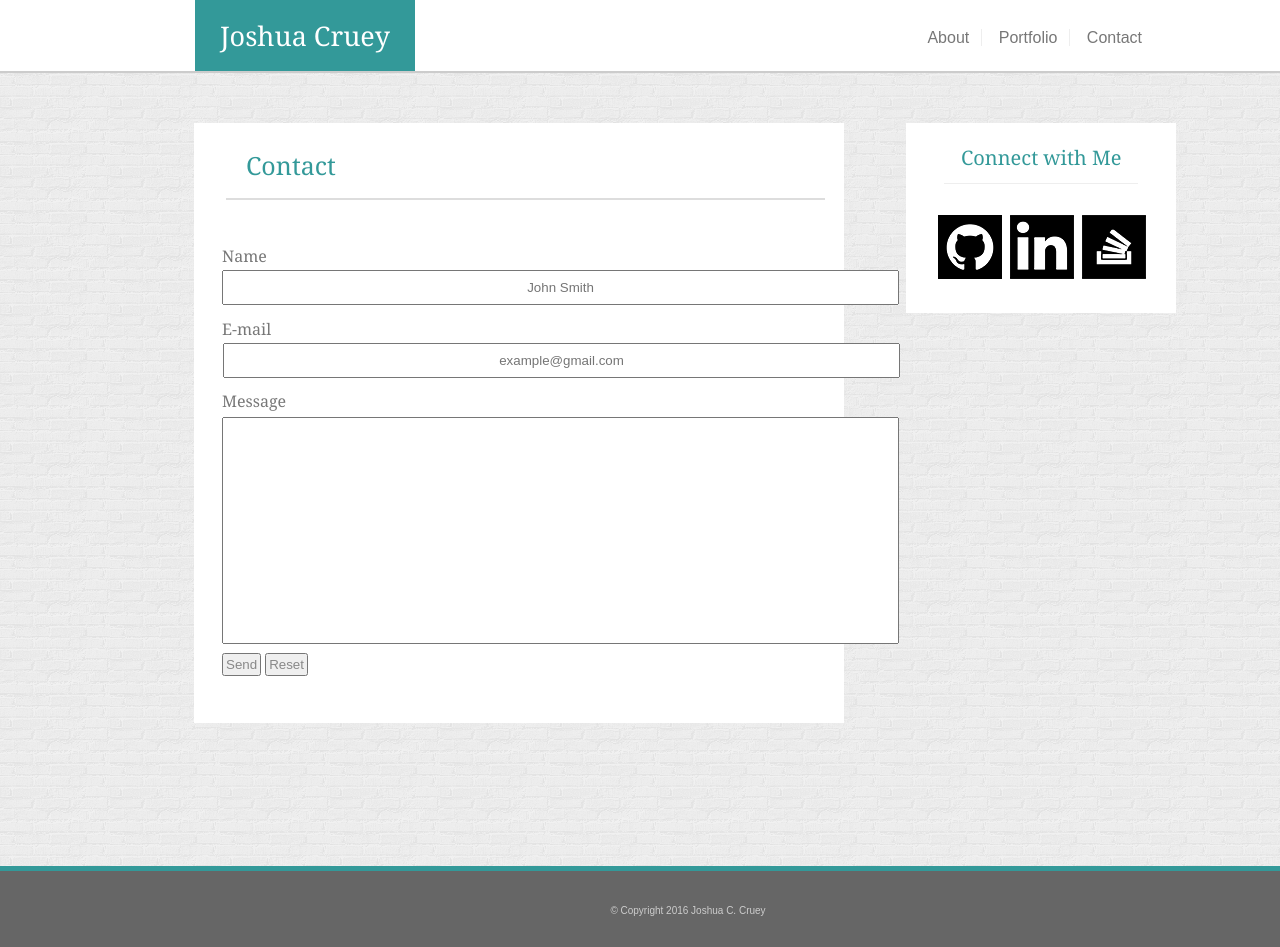
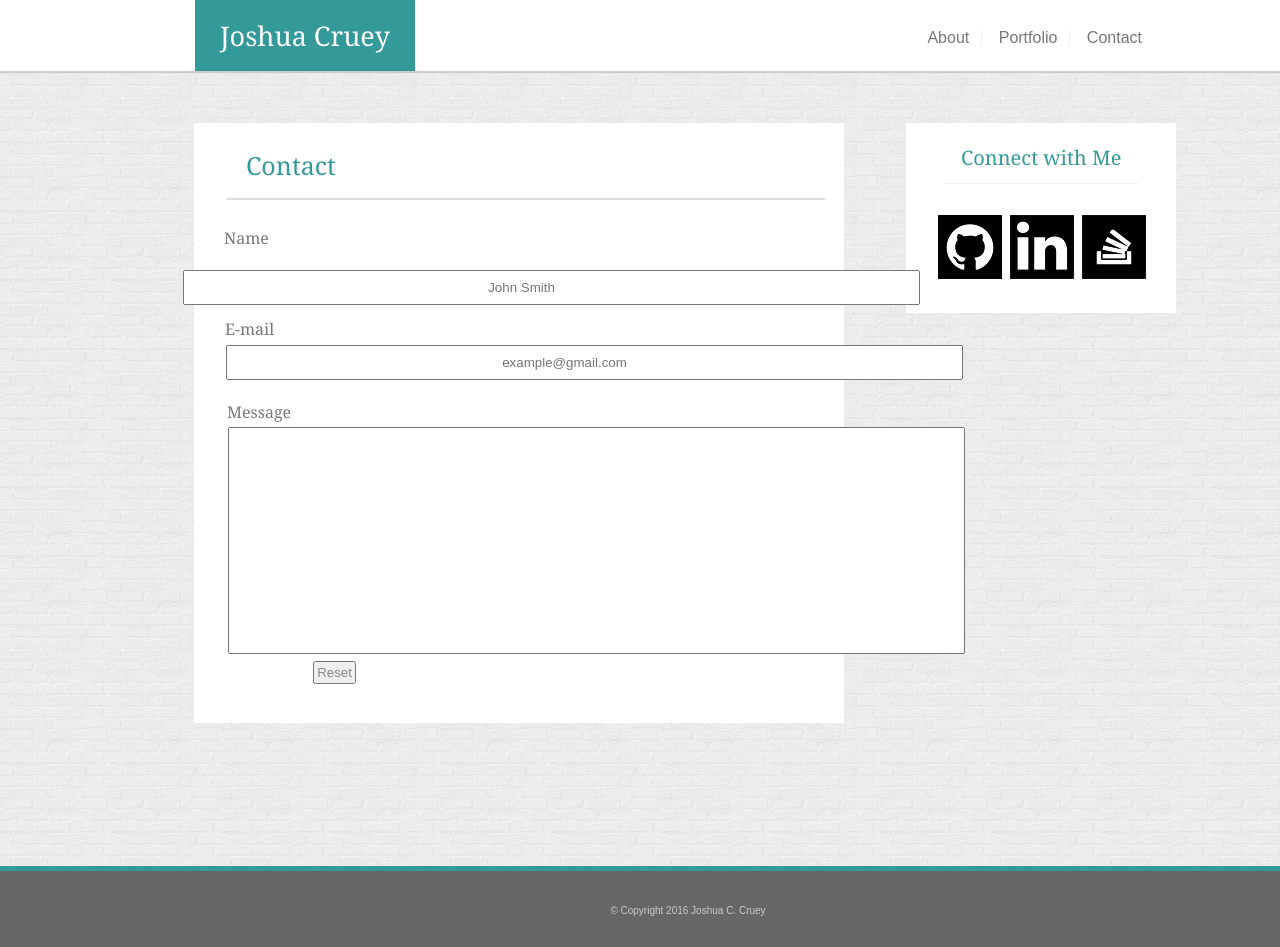
Before and after one commit to jcruey/Basic-Portfolio, a PHP site: page /contact.html in a window 1280 px wide; the page is wider, and only the part inside the window is pictured. Run offline with PHP 8.4, Linux system fonts and the light colour scheme.

Commit message:
update to style.css to fix layout issue on some browsers for form fields

```diff
--- a/assets/css/style.css
+++ b/assets/css/style.css
@@ -108,63 +108,66 @@ iframe {
 #submit {
     float: left;
     position: relative;
-    left: 18px;
-    top: 82px;
+    left: -560px;
+    top: 318px;
 }
 #submit:hover {
 	float: left;
     position: relative;
-    left: 18px;
-    top: 82px;
+    left: -560px;
+    top: 318px;
     color:#1acdc4;
 }
 #reset {
 	float: left;
     position: relative;
-    left: 22px;
-    top: 82px;
+    left: 70px;
+    top: 90px;
 }
 #reset:hover {
 	float: left;
     position: relative;
-    left: 22px;
-    top: 82px;
+    left: 70px;
+    top: 90px;
     color:#1acdc4;
 }
 #messageinput {
 	position: relative;
-    top: 73px;
-    left: 18px;
+    top: 83px;
+    left: 24px;
     padding: 8px;
     padding-bottom: 200px;
+    padding-right: 68px;
 }
 #messagetag {
     position: relative;
-    top: 65px;
-    left: 18px;
+    top: 76px;
+    left: 23px;
 }
 #emailinput {
 	position: relative;
-    top: 50px;
-    left: 19px;
+    top: 52px;
+    left: 22px;
     padding: 8px;
+    padding-right: 68px;
 }
 #emailtag {
     position: relative;
     top: 52px;
-    left: 10px;
+    left: 13px;
     padding: 8px;
 }
 #nameinput {
     position: relative;
     top: 44px;
-    left: 18px;
+    left: -21px;
     padding: 8px;
+    padding-right: 68px;
 }
 #nametag {
     position: relative;
-    top: 38px;
-    left: 18px;
+    top: 20px;
+    left: 20px;
 }
 input {
 	float: left;
```
